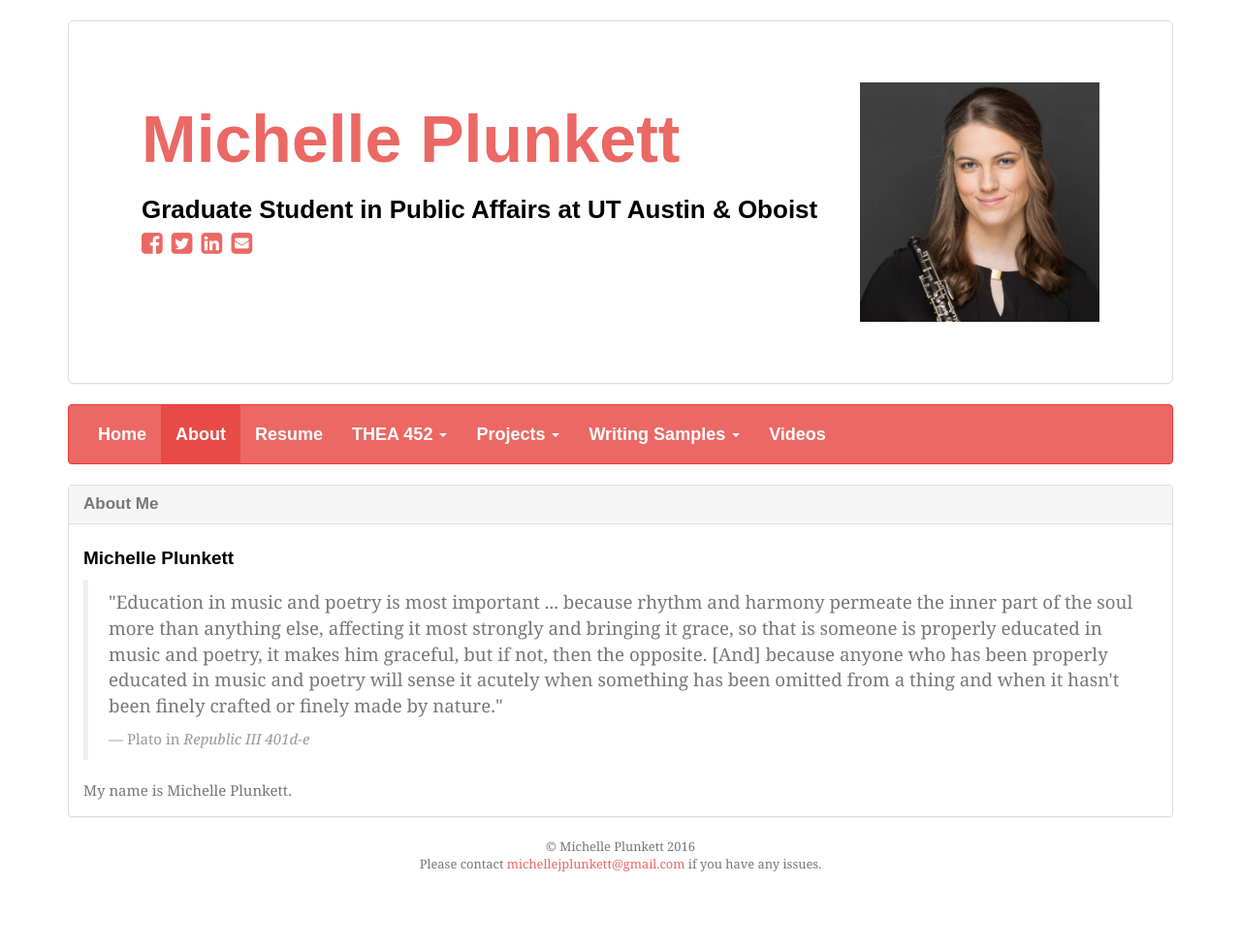
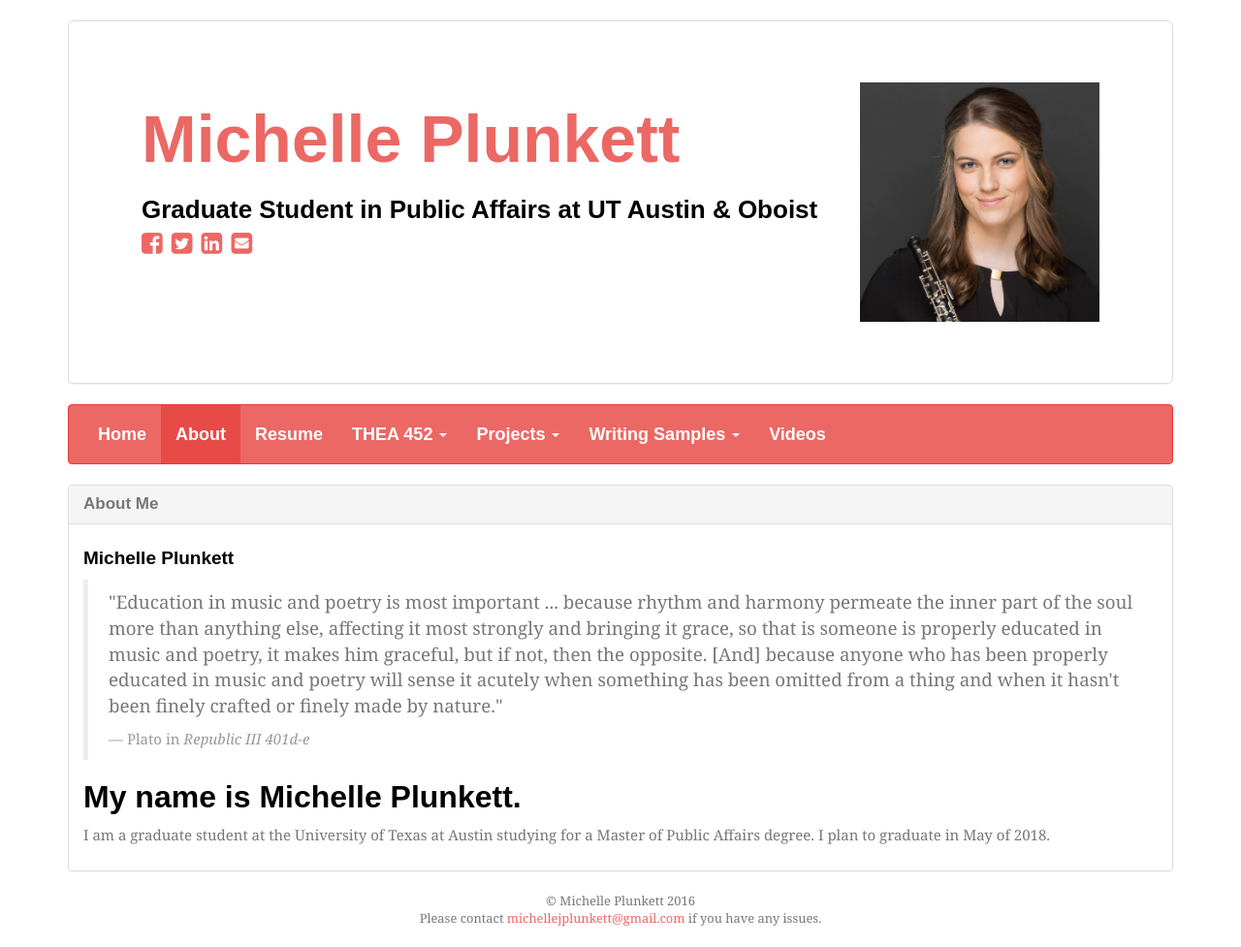
Before and after one commit to michelleplunkett/michelleplunkett.github.io, a Jekyll site: the page built from about.html, in a window 1280 px wide. Shown: the whole page at 97% size. Built offline with Jekyll 4.4.1, drawn with Linux system fonts in a browser that asks for light colours; nearby versions of some CDN libraries; some web fonts are replaced; Markdown is read by kramdown in place of the engine named in the settings; before the commit the page ends 921 px from its top, so only the background shows below that.

Commit message:
Update about.html

```diff
--- a/about.html
+++ b/about.html
@@ -10,6 +10,7 @@ title: "About"
 									  <p>"Education in music and poetry is most important ... because rhythm and harmony permeate the inner part of the soul more than anything else, affecting it most strongly and bringing it grace, so that is someone is properly educated in music and poetry, it makes him graceful, but if not, then the opposite. [And] because anyone who has been properly educated in music and poetry will sense it acutely when something has been omitted from a thing and when it hasn't been finely crafted or finely made by nature."</p>
 									  <small>Plato in <i>Republic III 401d-e</i></small>
 								</blockquote>
-							<large>My name is Michelle Plunkett.</large>
+							<h2>My name is Michelle Plunkett.</h2>
+							<p>I am a graduate student at the University of Texas at Austin studying for a Master of Public Affairs degree. I plan to graduate in May of 2018.</p>
 					</div>
 			</div>
```
